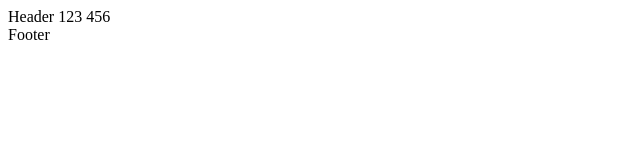
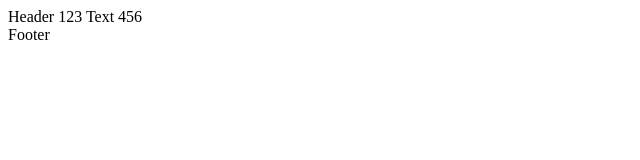
Before and after one commit to alexmik71/my-project, a plain HTML site: page index.html in a window 1280 px wide. Shown: the full height of the page, 0-640 px from the left. Drawn offline with Linux system fonts and the light colour scheme.

Commit message:
Update index.html

```diff
--- a/index.html
+++ b/index.html
@@ -8,7 +8,7 @@
 </head>
 <body>
   Header 123
-  456
+  Text 456
   <footer>Footer</footer>
 </body>
 </html>
```
